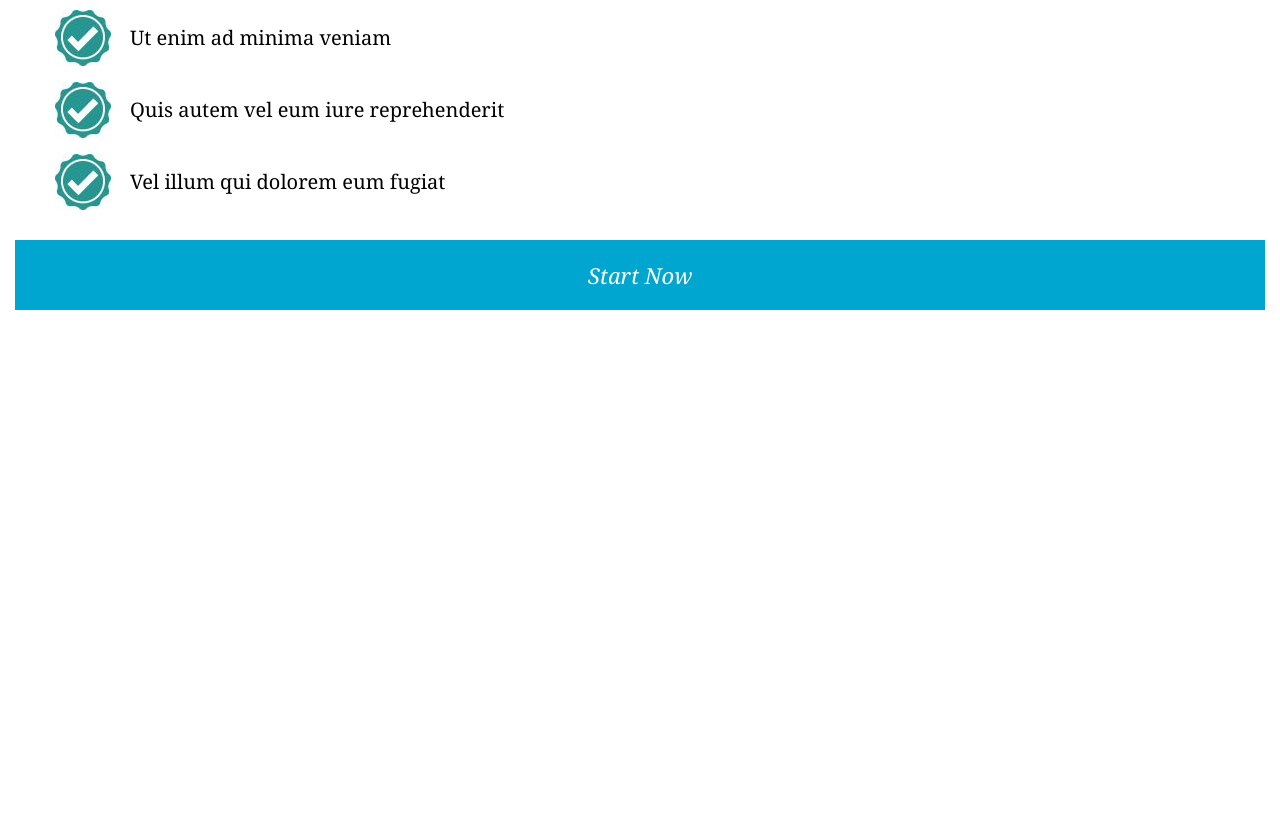
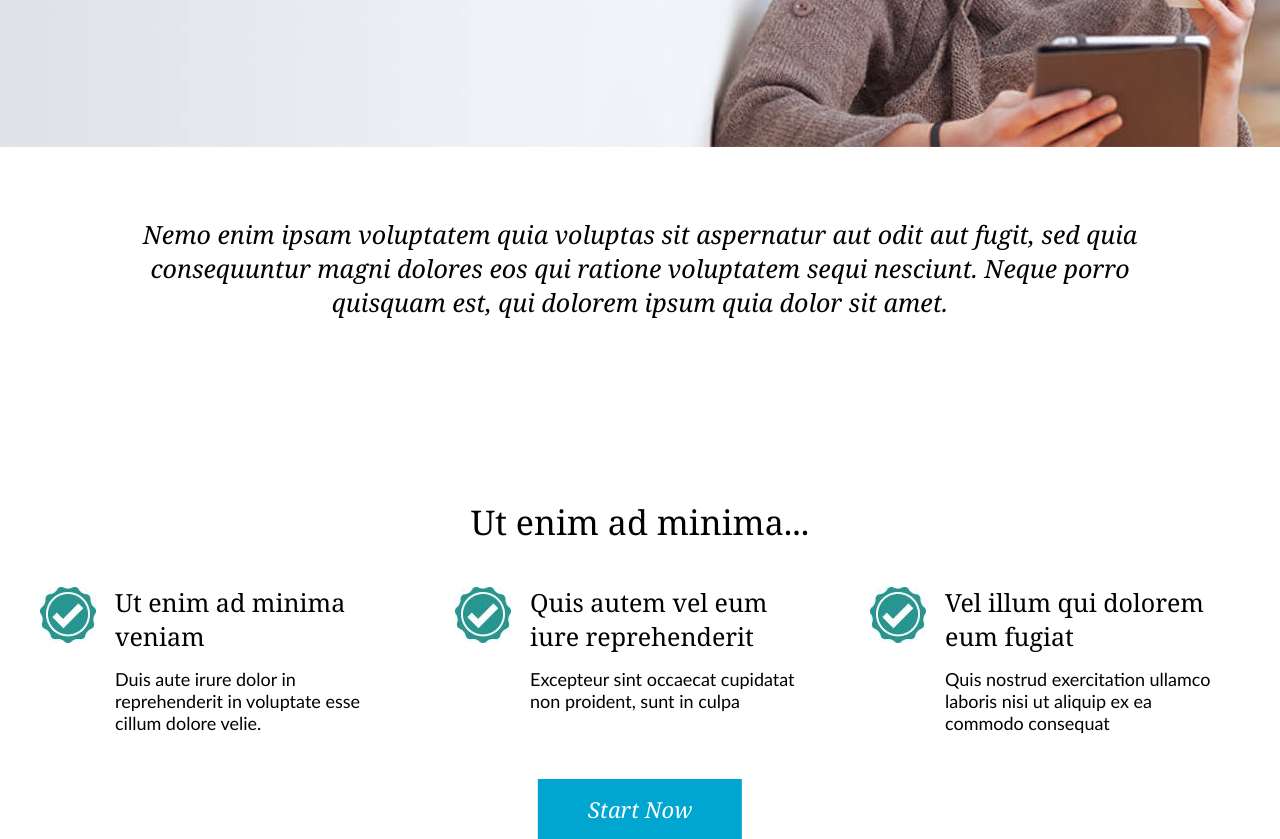
Before and after one commit to zenajun/rkobo, a website: page index.html in a window 1280 px wide. Shown: the part 343-1182 px from the top of the page. Before the commit the page ends 800 px from the top, so only its background shows below. Drawn offline with Linux system fonts and the light colour scheme.

Commit message:
Finalizing tablet/desktop

```diff
--- a/dev/styles/main.scss
+++ b/dev/styles/main.scss
@@ -14,22 +14,28 @@ img {
 }
 
 .wrapper {
+	max-width: 1200px;
 	padding: 0 15px;
 	margin: 0 auto;
+	@media (min-width: 1141px){
+		padding: 0;
+	}
 }
+
 header {
-	@media (min-width: 569px) {
+	@media (min-width: 881px) {
 		margin-top: 0;
 		padding-top: 1px;
 		background: url("../../public/images/hero.jpg");
 		background-repeat: no-repeat;
 		background-size: cover;
 		background-position: center;
+		height: 490px;
 	}
 }
 
-div.hero {
-	@media (min-width: 569px) {
+picture {
+	@media (min-width: 881px) {
 		display: none;
 	}
 }
@@ -39,12 +45,16 @@ h1 {
 	text-align: center;
 	font-weight: 400;
 	margin: 3rem auto;
+	@media (min-width: 881px) {
+		text-align: left;
+		font-size: 4rem;
+	}
 }
 
 .banner {
 	background: #e4f2f2;
 	padding: 35px;
-	@media (min-width: 569px) {
+	@media (min-width: 881px) {
 		background: none;
 		padding: 0;
 	}
@@ -56,6 +66,9 @@ h1 {
 	font-style: italic;
 	font-size: 2rem;
 	font-weight: 400;
+	@media (min-width: 881px) {
+		text-align: left;
+	}
 }
 
 .banner p {
@@ -64,6 +77,20 @@ h1 {
 	text-align: center;
 }
 
+section.promo {
+	display: none;
+	@media (min-width: 569px) {
+		display: block;
+		margin: 70px auto 135px;
+	}
+}
+
+.promo p {
+	font-size: 2.5rem;
+	font-style: italic;
+	text-align: center;
+	margin: 0 auto;
+}
 section.main-content {
 	margin-bottom: 25px;
 }
@@ -78,7 +105,8 @@ section.main-content {
 
 .main-content ul {
 	list-style: none;
-
+	padding: 0;
+	margin: 0;
 }
 
 .main-content li {
@@ -87,6 +115,20 @@ section.main-content {
 	padding-left: 75px;
 	margin-bottom: 45px;
 	position: relative;
+	@media (min-width: 569px) {
+		font-size: 2.5rem;
+	}
+	@media (min-width: 881px) {
+		float: left;
+	}
+	@media (min-width: 1141px) {
+		margin-right: 55px;
+
+	}
+}
+
+.main-content li:last-of-type {
+	margin-right: 0;
 }
 
 .main-content li::before {
@@ -102,9 +144,19 @@ section.main-content {
 		background: url(../../public/images/bullet.jpg) no-repeat;
 		width: 56px;
 		height: 56px;
+		top: 30px;
 	 }
 }
 
+span.extra-content {
+	display: none;
+	@media (min-width: 569px) {
+		display: block;
+		font-size: 1.8rem;
+		font-family: 'Trebuchet MS', Arial, sans-serif;
+		margin-top: 15px;
+	}
+}
 a.start-now {
 	background: #00a6d0;
 	color: #fff;
@@ -115,6 +167,15 @@ a.start-now {
 	text-decoration: none;
 	display: block;
 	transition: 0.2s;
+	@media (min-width: 569px) {
+		display: inline-block;
+		padding: 15px 50px;
+		position: absolute;
+		left: 50%;
+		transform: translateX(-50%);
+
+
+	}
 }
 
 a.start-now:hover {
--- a/index.html
+++ b/index.html
@@ -10,30 +10,44 @@
 </head>
 <body>
 	<header>
-		<div class="hero">
-			<img src="public/images/hero-m.jpg" alt="">
-		</div>
-		<div class="wrapper mq1-col-full mq2-col-one-half mq3-col-one-half mq4-col-one-half">
+		<picture>
+			<source media="(min-width: 569px)" srcset="public/images/hero-t.jpg">
+			<img src="public/images/hero-m.jpg" alt="Lady reading from her Kobo">
+		</picture>
+		<div class="wrapper">
+			<div class="mq1-col-full mq2-col-full mq3-col-one-half mq4-col-one-half">
 				<h1>Lorem ipsum dolor sit amet. <br />sed do eiusmod tempor labore et do.</h1>
 			</div>
-		<div class="wrapper banner mq1-col-full mq2-col-one-half mq3-col-one-half mq4-col-one-half">
+		</div>
+		<div class="banner mq1-col-full mq2-col-full mq3-col-one-half mq4-col-one-half">
+			<div class="wrapper">
 				<h2>Excepteur sint occaecat cupidatat non proident, sunt in culpa qui officia deserunt mollit anim id est laborum. *</h2>
 				<p>Sed ut perspiciatis unde omnis iste natus error sit.</p>
 			</div>
+		</div>
 	</header>
-<section class="wrapper main-content mq1-col-full mq2-col-full mq3-col-full mq4-col-full">
-
+	<section class="promo">
+		<div class="wrapper">
+			<p class="mq4-col-nine-tenths">Nemo enim ipsam voluptatem quia voluptas sit aspernatur aut odit aut fugit, sed quia consequuntur magni dolores eos qui ratione voluptatem sequi nesciunt. Neque porro quisquam est, qui dolorem ipsum quia dolor sit amet.</p>
+		</div>
+	</section>
+	<section class="main-content mq1-col-full mq2-col-full mq3-col-full mq4-col-full">
+		<div class="wrapper">
 			<h2>Ut enim ad minima...</h2>
-		<ul>
-			<li>Ut enim ad minima veniam</li>
-			<li>Quis autem vel eum iure reprehenderit</li>
-			<li>Vel illum qui dolorem eum fugiat</li>
+			<ul class="clearfix">
+				<li class="mq3-col-one-third mq4-col-three-tenths">Ut enim ad minima veniam
+					<span class="extra-content">Duis aute irure dolor in reprehenderit in voluptate esse cillum dolore velie.</span>
+				</li>
+				<li class="mq3-col-one-third mq4-col-three-tenths">Quis autem vel eum iure reprehenderit
+					<span class="extra-content">Excepteur sint occaecat cupidatat non proident, sunt in culpa</span>
+				</li>
+				<li class="mq3-col-one-third mq4-col-three-tenths">Vel illum qui dolorem eum fugiat
+					<span class="extra-content">Quis nostrud exercitation ullamco laboris nisi ut aliquip ex ea commodo consequat</span>
+				</li>
 			</ul>
 			<a href="#" class="start-now">Start Now</a>
+		</div>
 	</section>
-
-
-
 		<script src="public/scripts/main.js"></script>
 	</body>
 </html>
--- a/public/styles/style.css
+++ b/public/styles/style.css
@@ -142,20 +142,25 @@ img {
   width: 100%; }
 
 .wrapper {
+  max-width: 1200px;
   padding: 0 15px;
   margin: 0 auto; }
+  @media (min-width: 1141px) {
+    .wrapper {
+      padding: 0; } }
 
-@media (min-width: 569px) {
+@media (min-width: 881px) {
   header {
     margin-top: 0;
     padding-top: 1px;
     background: url("../../public/images/hero.jpg");
     background-repeat: no-repeat;
     background-size: cover;
-    background-position: center; } }
+    background-position: center;
+    height: 490px; } }
 
-@media (min-width: 569px) {
-  div.hero {
+@media (min-width: 881px) {
+  picture {
     display: none; } }
 
 h1 {
@@ -163,11 +168,15 @@ h1 {
   text-align: center;
   font-weight: 400;
   margin: 3rem auto; }
+  @media (min-width: 881px) {
+    h1 {
+      text-align: left;
+      font-size: 4rem; } }
 
 .banner {
   background: #e4f2f2;
   padding: 35px; }
-  @media (min-width: 569px) {
+  @media (min-width: 881px) {
     .banner {
       background: none;
       padding: 0; } }
@@ -178,11 +187,27 @@ h1 {
   font-style: italic;
   font-size: 2rem;
   font-weight: 400; }
+  @media (min-width: 881px) {
+    .banner h2 {
+      text-align: left; } }
 
 .banner p {
   font-family: 'Trebuchet MS', Arial, sans-serif;
   font-size: 1.2rem;
   text-align: center; }
+
+section.promo {
+  display: none; }
+  @media (min-width: 569px) {
+    section.promo {
+      display: block;
+      margin: 70px auto 135px; } }
+
+.promo p {
+  font-size: 2.5rem;
+  font-style: italic;
+  text-align: center;
+  margin: 0 auto; }
 
 section.main-content {
   margin-bottom: 25px; }
@@ -195,7 +220,9 @@ section.main-content {
   margin-bottom: 40px; }
 
 .main-content ul {
-  list-style: none; }
+  list-style: none;
+  padding: 0;
+  margin: 0; }
 
 .main-content li {
   font-size: 2rem;
@@ -203,6 +230,18 @@ section.main-content {
   padding-left: 75px;
   margin-bottom: 45px;
   position: relative; }
+  @media (min-width: 569px) {
+    .main-content li {
+      font-size: 2.5rem; } }
+  @media (min-width: 881px) {
+    .main-content li {
+      float: left; } }
+  @media (min-width: 1141px) {
+    .main-content li {
+      margin-right: 55px; } }
+
+.main-content li:last-of-type {
+  margin-right: 0; }
 
 .main-content li::before {
   content: '';
@@ -218,7 +257,17 @@ section.main-content {
     .main-content li::before {
       background: url(../../public/images/bullet.jpg) no-repeat;
       width: 56px;
-      height: 56px; } }
+      height: 56px;
+      top: 30px; } }
+
+span.extra-content {
+  display: none; }
+  @media (min-width: 569px) {
+    span.extra-content {
+      display: block;
+      font-size: 1.8rem;
+      font-family: 'Trebuchet MS', Arial, sans-serif;
+      margin-top: 15px; } }
 
 a.start-now {
   background: #00a6d0;
@@ -231,6 +280,14 @@ a.start-now {
   display: block;
   -webkit-transition: 0.2s;
   transition: 0.2s; }
+  @media (min-width: 569px) {
+    a.start-now {
+      display: inline-block;
+      padding: 15px 50px;
+      position: absolute;
+      left: 50%;
+      -webkit-transform: translateX(-50%);
+              transform: translateX(-50%); } }
 
 a.start-now:hover {
   background: #189692; }
```
Also changed, not shown: public/images/hero-t.jpg (added). Lines whose indentation alone changed are shown as unchanged.
